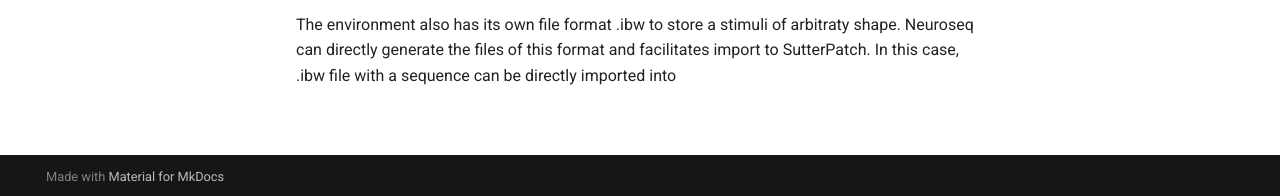
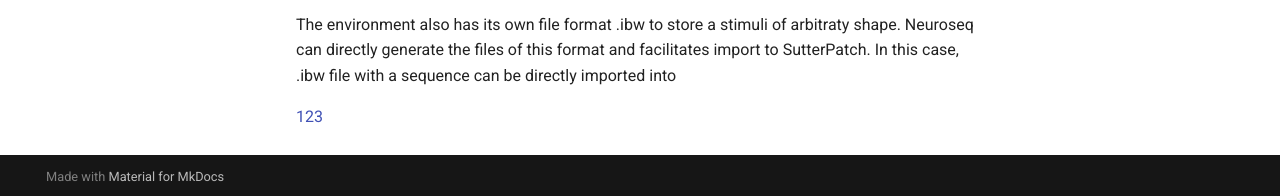
Before and after one commit to neuroseq/neuroseq, an MkDocs documentation site: the page built from docs/user_guide/export_patch_clamp_stimuli.md, in a window 1280 px wide and 957 px high. Shown: the part 758-954 px from the top of the window. Built offline with MkDocs 1.6.1 and Material for MkDocs 9.7.7, drawn with Linux system fonts in a browser that asks for light colours; comment, search, counter and statistics services are not loaded.

Commit message:
Include image link in export patch clamp stimuli guide
Add image reference for SutterPatch Template Editor.

```diff
--- a/docs/user_guide/export_patch_clamp_stimuli.md
+++ b/docs/user_guide/export_patch_clamp_stimuli.md
@@ -13,3 +13,5 @@ The operation Sutter amplifiers is controlled via SutterPatch software run in th
 The generation of stimuli in Igor Pro environment is controled in "Routine Editor". There, a single routine in the routine pool can be modified to represent a given sequence of stimulations composed from distinct segments. A user will need only a single segment setting in to "Template" as a type of stimuli. The *.csv file created by Neuroseq for SutterPatch can be imported in a form of a Template.
 
 The environment also has its own file format .ibw to store a stimuli of arbitraty shape. Neuroseq can directly generate the files of this format and facilitates import to SutterPatch. In this case, .ibw file with a sequence can be directly imported into
+
+[123](../images/SutterPatch_TemplateEditor.png)
```
